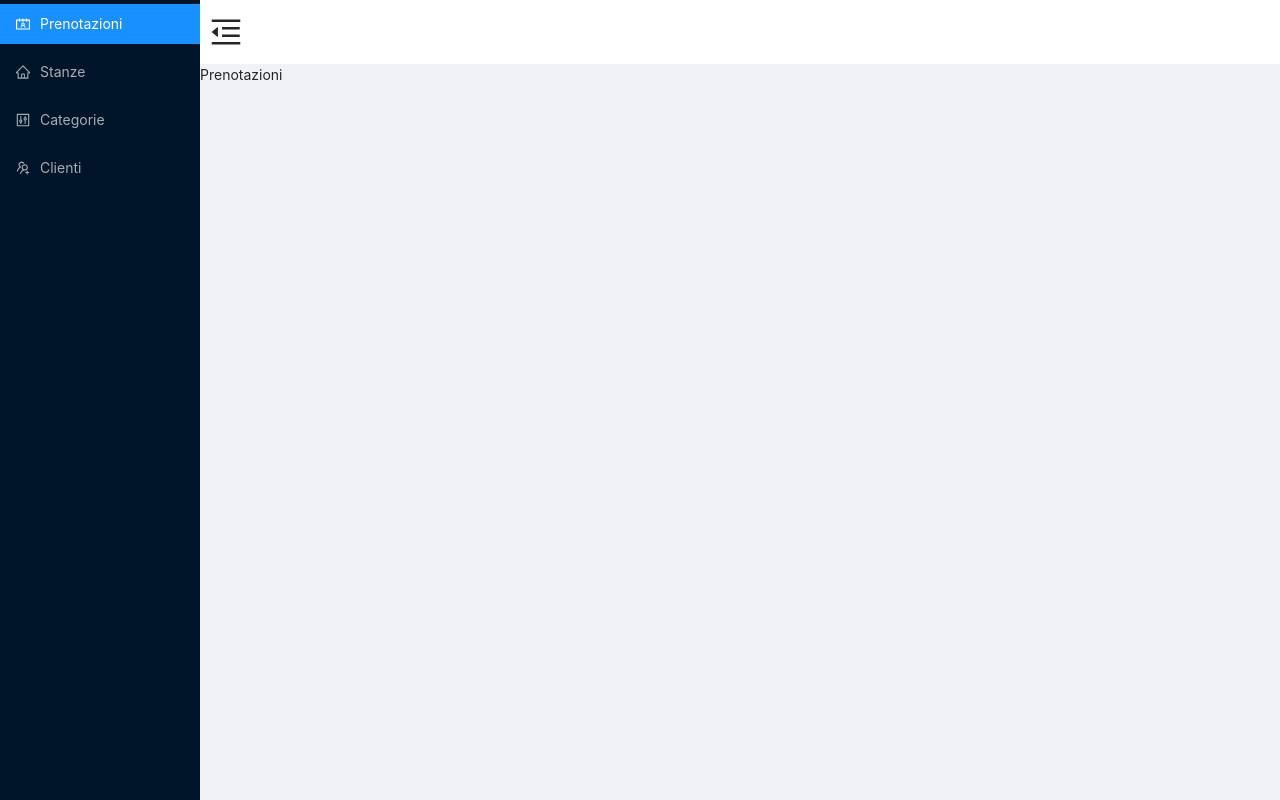
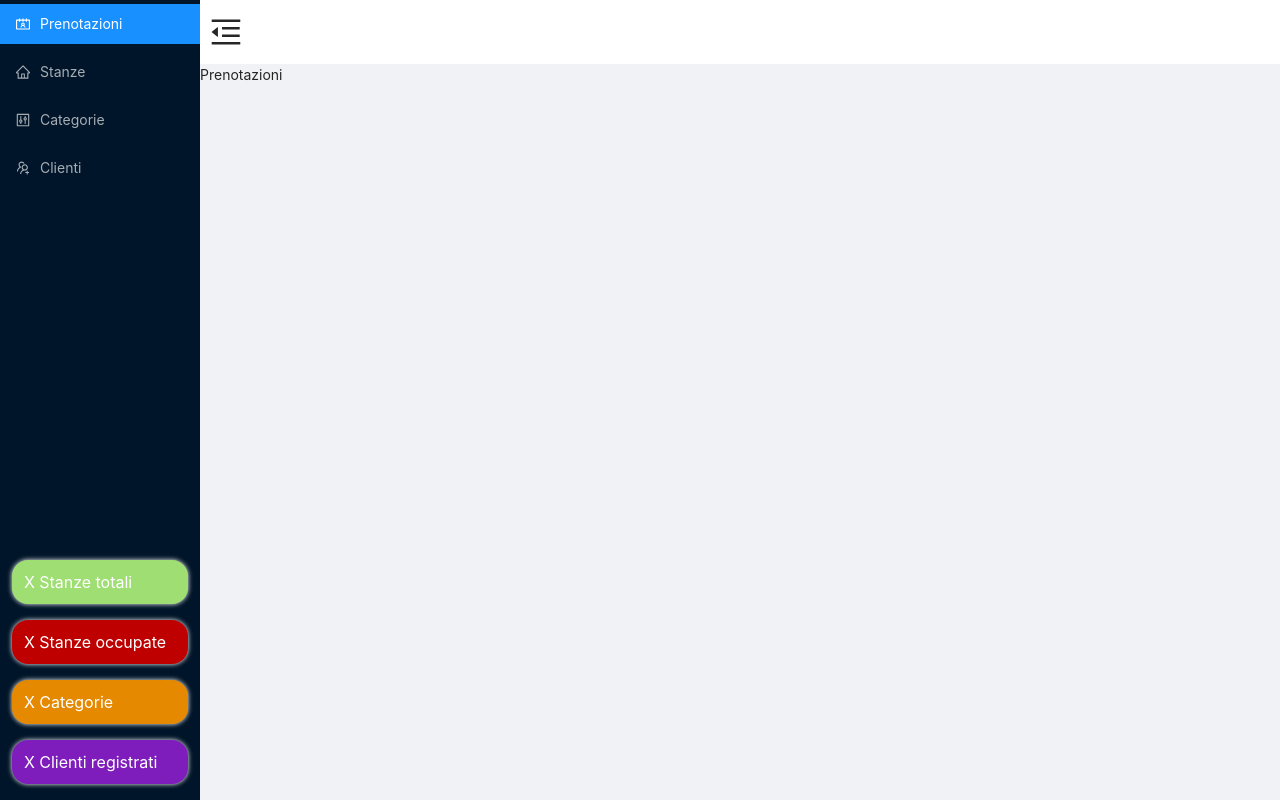
Before and after one commit to giovanniburacci/AlberGo, a React (Create React App) app: page / in a window 1280 px wide. Built offline with nearby package versions, Linux system fonts and the light colour scheme; sample sign-in values are in the browser's storage.

Commit message:
added side controls

```diff
--- a/src/App.scss
+++ b/src/App.scss
@@ -6,4 +6,8 @@
     background: #ffffff;
     padding: 0 50px 0 10px;
   }
+
+  &__menu {
+    height:100%;
+  }
 }
--- a/src/App.tsx
+++ b/src/App.tsx
@@ -26,8 +26,14 @@ function App() {
             {
                 hasLogged ? (
                     <Layout style={{ minHeight: '100vh' }}>
-                        <Sider theme={'dark'} collapsible trigger={null} collapsed={isCollapsed}>
-                            <Menu theme={'dark'} defaultSelectedKeys={['0']}>
+                        <Sider
+                            theme={'dark'}
+                            collapsible
+                            trigger={null}
+                            collapsed={isCollapsed}>
+                            <Menu theme={'dark'}
+                                  defaultSelectedKeys={['0']}
+                                  className={`${componentClassName}__menu`}>
                                 <MenuContainer isCollapsed={isCollapsed}/>
                             </Menu>
                         </Sider>
--- a/src/containers/menuContainer/menuContainer.scss
+++ b/src/containers/menuContainer/menuContainer.scss
@@ -1,3 +1,33 @@
 .MenuContainer {
+  display: flex;
+  flex-direction: column;
+  justify-content: space-between;
+  height: 100%;
+  &__badges {
+    padding: 0 12px 0 12px;
+    color: #ffffff !important;
 
+    &__tag {
+      padding: 12px;
+      margin-bottom: 16px;
+      width: 100%;
+      background: #f0f2f5;
+      font-size: 16px;
+      border: 0;
+      border-radius: 16px;
+      box-shadow: 0px 0px 5px 0px white;
+
+      &__collapsed {
+        padding: 12px;
+        margin-bottom: 16px;
+        width: 80%;
+        border-radius: 50%;
+        background: #f0f2f5;
+        font-size: 16px;
+        border: 0;
+        box-shadow: 0px 0px 5px 0px white;
+        text-align: center;
+      }
+    }
+  }
 }
--- a/src/containers/menuContainer/menuContainer.tsx
+++ b/src/containers/menuContainer/menuContainer.tsx
@@ -2,9 +2,9 @@ import React, {ReactNode} from 'react';
 import {ContactsOutlined, ControlOutlined, HomeOutlined, UsergroupAddOutlined} from '@ant-design/icons';
 import './menuContainer.scss'
 import MenuItem from 'antd/es/menu/MenuItem';
+import {Tag, Typography} from 'antd';
 
 interface Option {
-    key: number,
     title: String,
     icon: ReactNode
 }
@@ -14,37 +14,34 @@ const componentClassName = 'MenuContainer'
 interface MenuContainerProps {
     isCollapsed: boolean
 }
+const {Text} = Typography;
 
 export const MenuContainer = (props:MenuContainerProps) => {
     const {isCollapsed} = props;
 
     const menuOptions: Option[] = [{
-        key: 1,
         title: 'Prenotazioni',
         icon: <ContactsOutlined style={{fontSize: isCollapsed ? '32px' : 'unset'}}/>
     },
         {
-            key: 2,
             title: 'Stanze',
             icon: <HomeOutlined style={{fontSize: isCollapsed ? '32px' : 'unset'}}/>
         },
         {
-            key: 3,
             title: 'Categorie',
             icon: <ControlOutlined style={{fontSize: isCollapsed ? '32px' : 'unset'}}/>
         },
         {
-            key: 4,
             title: 'Clienti',
             icon: <UsergroupAddOutlined style={{fontSize: isCollapsed ? '32px' : 'unset'}}/>
         }];
 
     return (
         <div className={`${componentClassName}`}>
+            <div>
                 {
                     menuOptions.map( (option,index) => {
                         return (
-                        <>
                                 <MenuItem
                                     style={isCollapsed ? {
                                         display: 'flex',
@@ -53,15 +50,42 @@ export const MenuContainer = (props:MenuContainerProps) => {
                                     } : undefined }
                                     eventKey={String(index)}
                                     onClick={() => {console.log('hey')}}
-                                icon={option.icon}>
+                                    icon={option.icon}
+                                    key={index}>
                                     {
                                         !isCollapsed && option.title
                                     }
                                 </MenuItem>
-                        </>
                         )
                     })
                 }
+            </div>
+                    <div className={`${componentClassName}__badges`}>
+                        <Tag color={'default'}
+                             style={{background: '#9EDE73',
+                                     color: '#ffffff'}}
+                             className={!isCollapsed ? `${componentClassName}__badges__tag` : `${componentClassName}__badges__tag__collapsed`}>
+                            X {!isCollapsed && <>Stanze totali</>}
+                        </Tag>
+                        <Tag color={'default'}
+                             style={{background: '#BE0000',
+                                     color: '#ffffff'}}
+                             className={!isCollapsed ? `${componentClassName}__badges__tag` : `${componentClassName}__badges__tag__collapsed`}>
+                            X {!isCollapsed && <>Stanze occupate</>}
+                        </Tag>
+                        <Tag color={'default'}
+                             style={{background: '#E48900',
+                                     color: '#ffffff'}}
+                             className={!isCollapsed ? `${componentClassName}__badges__tag` : `${componentClassName}__badges__tag__collapsed`}>
+                            X {!isCollapsed && <>Categorie</>}
+                        </Tag>
+                        <Tag color={'default'}
+                             className={!isCollapsed ? `${componentClassName}__badges__tag` : `${componentClassName}__badges__tag__collapsed`}
+                             style={{background: '#7e1dbb',
+                                     color: '#ffffff'}}>
+                            X {!isCollapsed && <>Clienti registrati</>}
+                        </Tag>
+                    </div>
         </div>
     )
 }
```
Lines whose indentation alone changed are shown as unchanged.
